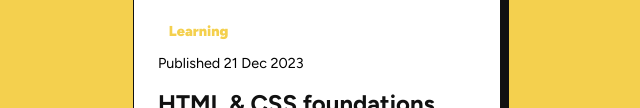
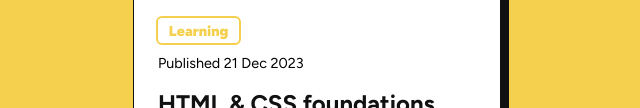
Before and after one commit to krkfpo/BlogCard, a plain HTML site: page index.html in a window 1280 px wide. In both pictures the pointer is over the link "Learning". Shown: the part 393-501 px from the top of the page, without its empty margins (323-963 px from the left). Drawn offline with Linux system fonts and the light colour scheme.

Commit message:
Added an outline to Learning Button on hover and focus states

```diff
--- a/styles/style.css
+++ b/styles/style.css
@@ -81,6 +81,7 @@ body {
 .btn:focus {
   background-color: var(--secondary-background-color);
   color: var(--primary-background-color);
+  outline: 2px solid var(--primary-background-color);
 }
 
 /* ======================= Blogcard Title and Summary ========================*/
```
